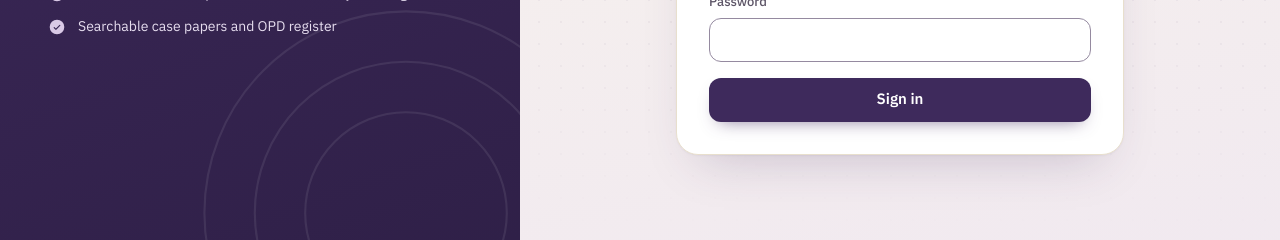
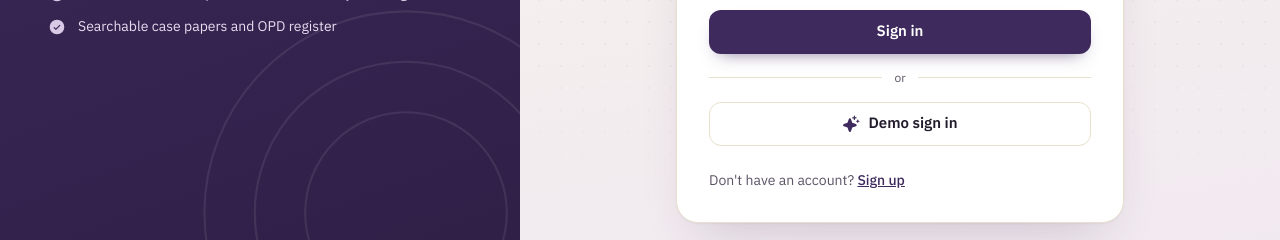
Before and after one commit to VeerbhadraMahant/Matruseva, a Next.js app: page /login in a window 1280 px wide. Shown: the part 473-713 px from the top of the page. Built offline with nearby package versions, Linux system fonts and the light colour scheme; no server answers.

Commit message:
feat(auth): add demo sign in button and allow demo credentials on signup

```diff
--- a/app/(auth)/actions.ts
+++ b/app/(auth)/actions.ts
@@ -18,6 +18,22 @@ const credentialsSchema = (t: Translator) =>
     password: z.string().min(8, t("auth.error.passwordLength")),
   });
 
+async function startDemoSession(): Promise<never> {
+  const cookieStore = await cookies();
+  cookieStore.set(DEMO_COOKIE, "1", {
+    httpOnly: true,
+    secure: process.env.NODE_ENV === "production",
+    path: "/",
+    sameSite: "lax",
+    maxAge: 60 * 60 * 24 * 7,
+  });
+  redirect("/today");
+}
+
+export async function loginDemo(): Promise<void> {
+  await startDemoSession();
+}
+
 export async function login(_prev: ActionResult, formData: FormData): Promise<ActionResult> {
   const { t } = await getT();
   const parsed = credentialsSchema(t).safeParse({
@@ -34,15 +50,7 @@ export async function login(_prev: ActionResult, formData: FormData): Promise<Ac
     parsed.data.email.toLowerCase() === DEMO_EMAIL &&
     parsed.data.password === DEMO_PASSWORD
   ) {
-    const cookieStore = await cookies();
-    cookieStore.set(DEMO_COOKIE, "1", {
-      httpOnly: true,
-      secure: process.env.NODE_ENV === "production",
-      path: "/",
-      sameSite: "lax",
-      maxAge: 60 * 60 * 24 * 7,
-    });
-    redirect("/today");
+    await startDemoSession();
   }
 
   const supabase = await createClient();
@@ -62,6 +70,15 @@ export async function signup(_prev: ActionResult, formData: FormData): Promise<A
   });
   if (!parsed.success) {
     return { error: parsed.error.issues[0].message };
+  }
+
+  // Demo bypass mode: allow signing up with demo credentials
+  if (
+    isDemoModeEnabled() &&
+    parsed.data.email.toLowerCase() === DEMO_EMAIL &&
+    parsed.data.password === DEMO_PASSWORD
+  ) {
+    await startDemoSession();
   }
 
   const supabase = await createClient();
--- a/app/(auth)/login/login-form.tsx
+++ b/app/(auth)/login/login-form.tsx
@@ -1,7 +1,9 @@
 "use client";
 
 import { useActionState } from "react";
-import { login, type ActionResult } from "../actions";
+import Link from "next/link";
+import { Sparkle } from "@phosphor-icons/react";
+import { login, loginDemo, type ActionResult } from "../actions";
 import { SubmitButton } from "@/components/SubmitButton";
 import { DEMO_EMAIL, DEMO_PASSWORD } from "@/lib/demo";
 import { AuthShell } from "@/components/auth/AuthShell";
@@ -58,6 +60,29 @@ export function LoginForm({ demo }: { demo: boolean }) {
 
         <SubmitButton>{t("auth.login.submit")}</SubmitButton>
       </form>
+
+      <div className="my-4 flex items-center gap-3 text-xs text-[var(--color-charcoal)]">
+        <span className="h-px flex-1 bg-[var(--color-border)]" />
+        {t("auth.signup.or")}
+        <span className="h-px flex-1 bg-[var(--color-border)]" />
+      </div>
+
+      <form action={loginDemo}>
+        <button
+          type="submit"
+          className="flex min-h-11 w-full items-center justify-center gap-2 rounded-[var(--radius-buttons)] border border-[var(--color-border)] bg-[var(--color-background)] px-4 text-[15px] font-semibold text-[var(--color-foreground)] transition-all hover:border-[var(--color-primary)] hover:bg-[var(--color-surface-hover)] focus-visible:outline-none focus-visible:ring-2 focus-visible:ring-[var(--color-primary)]"
+        >
+          <Sparkle size={18} weight="fill" className="text-[var(--color-primary)]" aria-hidden />
+          {t("auth.login.demoButton")}
+        </button>
+      </form>
+
+      <p className="mt-6 text-sm text-[var(--color-charcoal)]">
+        {t("auth.login.noAccount")}{" "}
+        <Link href="/signup" className="font-medium text-[var(--color-primary)] underline">
+          {t("auth.login.signUp")}
+        </Link>
+      </p>
     </AuthShell>
   );
 }
--- a/app/(auth)/signup/page.tsx
+++ b/app/(auth)/signup/page.tsx
@@ -2,12 +2,13 @@
 
 import { useActionState } from "react";
 import Link from "next/link";
-import { CheckCircle } from "@phosphor-icons/react";
-import { signup, type ActionResult } from "../actions";
+import { CheckCircle, Sparkle } from "@phosphor-icons/react";
+import { signup, loginDemo, type ActionResult } from "../actions";
 import { SubmitButton } from "@/components/SubmitButton";
 import { GoogleSignInButton } from "@/components/auth/GoogleSignInButton";
 import { AuthShell } from "@/components/auth/AuthShell";
 import { useT } from "@/lib/i18n/provider";
+import { DEMO_EMAIL } from "@/lib/demo";
 
 const initialState: ActionResult = { error: null };
 
@@ -48,6 +49,7 @@ export default function SignupPage() {
               name="email"
               type="email"
               autoComplete="email"
+              placeholder={DEMO_EMAIL}
               required
               className="min-h-11 w-full border border-[var(--color-border-strong)] bg-[var(--color-background)] px-3 text-[15px]"
             />
@@ -84,6 +86,16 @@ export default function SignupPage() {
         </div>
         <GoogleSignInButton />
 
+        <form action={loginDemo} className="mt-3">
+          <button
+            type="submit"
+            className="flex min-h-11 w-full items-center justify-center gap-2 rounded-xl border border-[var(--color-border)] bg-[var(--color-background)] px-3 text-[15px] font-medium text-[var(--color-foreground)] transition-colors hover:border-[var(--color-primary)] hover:bg-[var(--color-surface-hover)]"
+          >
+            <Sparkle size={18} weight="fill" className="text-[var(--color-primary)]" aria-hidden />
+            {t("auth.login.demoButton")}
+          </button>
+        </form>
+
         <p className="mt-6 text-sm">
           {t("auth.signup.haveAccount")}{" "}
           <Link href="/login" className="font-medium text-[var(--color-primary)] underline">
--- a/eslint.config.mjs
+++ b/eslint.config.mjs
@@ -7,6 +7,7 @@ const eslintConfig = defineConfig([
   ...nextTs,
   // Override default ignores of eslint-config-next.
   globalIgnores([
+    ".agents/**",
     // Default ignores of eslint-config-next:
     ".next/**",
     "out/**",
--- a/lib/i18n/messages/auth.ts
+++ b/lib/i18n/messages/auth.ts
@@ -19,6 +19,9 @@ export const auth = defineArea({
     "auth.login.title": "Sign in",
     "auth.login.subtitle": "Welcome back to your clinic",
     "auth.login.submit": "Sign in",
+    "auth.login.demoButton": "Demo sign in",
+    "auth.login.noAccount": "Don't have an account?",
+    "auth.login.signUp": "Sign up",
 
     "auth.signup.title": "Set up your clinic",
     "auth.signup.subtitle": "Create an account for your OB-GYN practice",
@@ -62,6 +65,9 @@ export const auth = defineArea({
     "auth.login.title": "साइन इन करें",
     "auth.login.subtitle": "अपने क्लिनिक में वापसी पर स्वागत है",
     "auth.login.submit": "साइन इन करें",
+    "auth.login.demoButton": "डेमो साइन इन करें",
+    "auth.login.noAccount": "खाता नहीं है?",
+    "auth.login.signUp": "साइन अप करें",
 
     "auth.signup.title": "अपना क्लिनिक सेट अप करें",
     "auth.signup.subtitle": "अपने OB-GYN क्लिनिक के लिए खाता बनाएँ",
@@ -105,6 +111,9 @@ export const auth = defineArea({
     "auth.login.title": "साइन इन करा",
     "auth.login.subtitle": "तुमच्या क्लिनिकमध्ये पुन्हा स्वागत आहे",
     "auth.login.submit": "साइन इन करा",
+    "auth.login.demoButton": "डेमो साइन इन करा",
+    "auth.login.noAccount": "खाते नाही का?",
+    "auth.login.signUp": "साइन अप करा",
 
     "auth.signup.title": "तुमचे क्लिनिक सेट अप करा",
     "auth.signup.subtitle": "तुमच्या OB-GYN क्लिनिकसाठी खाते तयार करा",
--- a/next.config.ts
+++ b/next.config.ts
@@ -6,6 +6,9 @@ import withSerwistInit from "@serwist/next";
 process.env.SERWIST_SUPPRESS_TURBOPACK_WARNING = "1";
 
 const nextConfig: NextConfig = {
+  env: {
+    DEMO_MODE: process.env.DEMO_MODE ?? "1",
+  },
   // @serwist/next always injects a webpack() config (even when `disable` is
   // true below), which Next 16's Turbopack dev server otherwise flags as a
   // likely mistake. This acknowledges it's intentional.
```
Also changed, not shown: 1 other file (tests, documents, lock files or other folders). Lines whose indentation alone changed are shown as unchanged.
